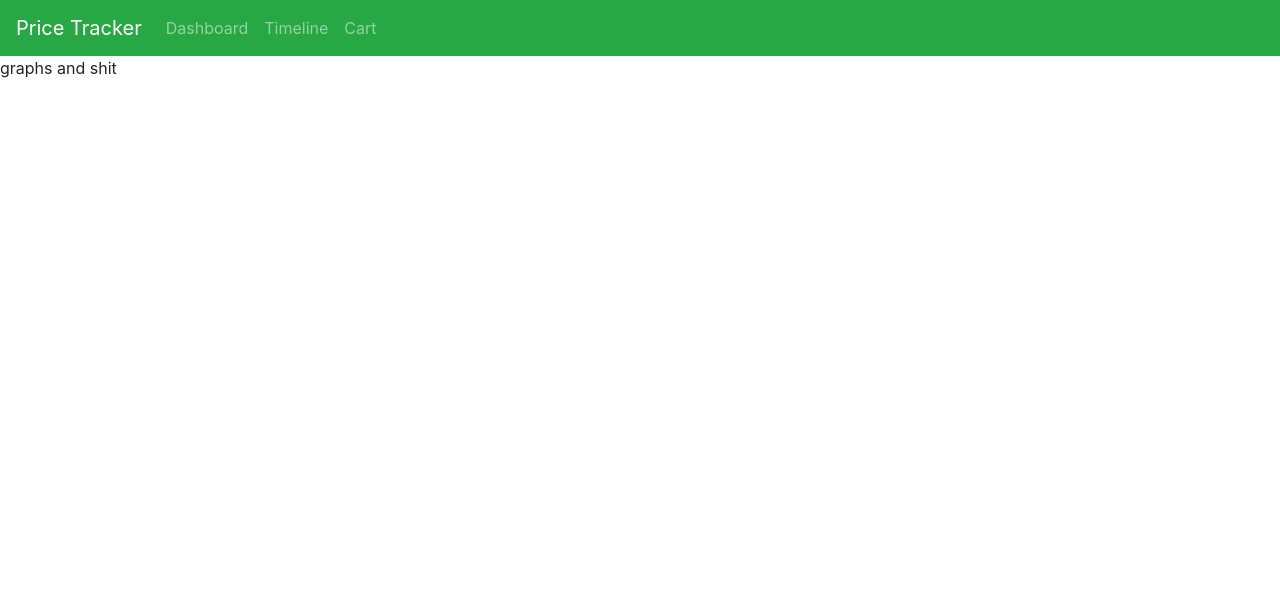
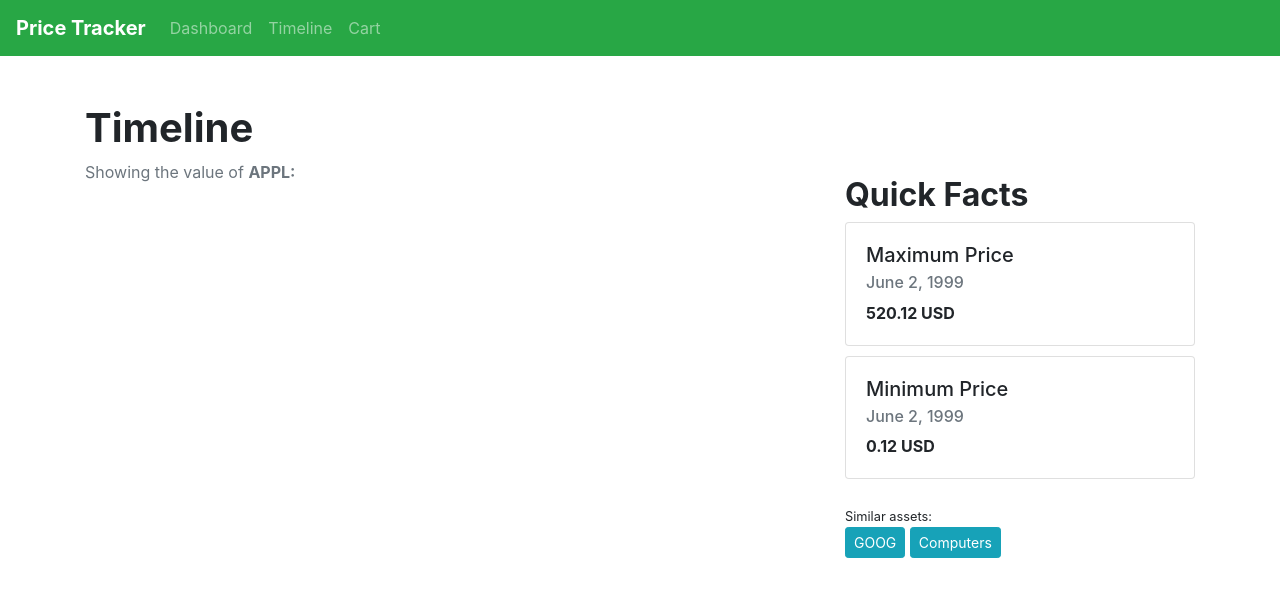
Before and after one commit to ksjiaxian/price_tracker, a Flask app: page /timeline in a window 1280 px wide. Shown: the top 597 px of the page. Run offline with Flask 2, Linux system fonts and the light colour scheme; some libraries are stand-ins or nearby versions.

Commit message:
Add site design

```diff
--- a/app/templates/timeline.html
+++ b/app/templates/timeline.html
@@ -7,12 +7,49 @@
 
     <!-- Bootstrap CSS -->
     <link rel="stylesheet" href="https://stackpath.bootstrapcdn.com/bootstrap/4.4.1/css/bootstrap.min.css" integrity="sha384-Vkoo8x4CGsO3+Hhxv8T/Q5PaXtkKtu6ug5TOeNV6gBiFeWPGFN9MuhOf23Q9Ifjh" crossorigin="anonymous">
+    <script src="https://code.jquery.com/jquery-3.4.1.slim.min.js" integrity="sha384-J6qa4849blE2+poT4WnyKhv5vZF5SrPo0iEjwBvKU7imGFAV0wwj1yYfoRSJoZ+n" crossorigin="anonymous"></script>
+    <script src="https://cdn.jsdelivr.net/npm/popper.js@1.16.0/dist/umd/popper.min.js" integrity="sha384-Q6E9RHvbIyZFJoft+2mJbHaEWldlvI9IOYy5n3zV9zzTtmI3UksdQRVvoxMfooAo" crossorigin="anonymous"></script>
+    <script src="https://stackpath.bootstrapcdn.com/bootstrap/4.4.1/js/bootstrap.min.js" integrity="sha384-wfSDF2E50Y2D1uUdj0O3uMBJnjuUD4Ih7YwaYd1iqfktj0Uod8GCExl3Og8ifwB6" crossorigin="anonymous"></script>
+    <script src="https://canvasjs.com/assets/script/jquery.canvasjs.min.js"></script>
 
     <title>Price Tracker</title>
+
+    <script>
+      window.onload = function () {
+
+      var limit = 10000;    //increase number of dataPoints by increasing the limit
+      var y = 100;
+      var data = [];
+      var dataSeries = { type: "line" };
+      var dataPoints = [];
+      for (var i = 0; i < limit; i += 1) {
+        y += Math.round(Math.random() * 10 - 5);
+        dataPoints.push({
+          x: i,
+          y: y
+        });
+      }
+      dataSeries.dataPoints = dataPoints;
+      data.push(dataSeries);
+
+      //Better to construct options first and then pass it as a parameter
+      var options = {
+        zoomEnabled: true,
+        animationEnabled: true,
+        axisY: {
+          includeZero: false
+        },
+        data: data  // random data
+      };
+
+      $("#chartContainer").CanvasJSChart(options);
+
+      }
+    </script>
   </head>
   <body>
     <nav class="navbar navbar-expand-lg navbar-dark bg-success">
-      <a class="navbar-brand" href="/">Price Tracker</a>
+      <a class="navbar-brand" href="/"><strong>Price Tracker</strong></a>
       <button class="navbar-toggler" type="button" data-toggle="collapse" data-target="#navbarSupportedContent" aria-controls="navbarSupportedContent" aria-expanded="false" aria-label="Toggle navigation">
         <span class="navbar-toggler-icon"></span>
       </button>
@@ -32,11 +69,37 @@
       </div>
     </nav>
 
-    <p>graphs and shit</p>
-    <!-- Optional JavaScript -->
-    <!-- jQuery first, then Popper.js, then Bootstrap JS -->
-    <script src="https://code.jquery.com/jquery-3.4.1.slim.min.js" integrity="sha384-J6qa4849blE2+poT4WnyKhv5vZF5SrPo0iEjwBvKU7imGFAV0wwj1yYfoRSJoZ+n" crossorigin="anonymous"></script>
-    <script src="https://cdn.jsdelivr.net/npm/popper.js@1.16.0/dist/umd/popper.min.js" integrity="sha384-Q6E9RHvbIyZFJoft+2mJbHaEWldlvI9IOYy5n3zV9zzTtmI3UksdQRVvoxMfooAo" crossorigin="anonymous"></script>
-    <script src="https://stackpath.bootstrapcdn.com/bootstrap/4.4.1/js/bootstrap.min.js" integrity="sha384-wfSDF2E50Y2D1uUdj0O3uMBJnjuUD4Ih7YwaYd1iqfktj0Uod8GCExl3Og8ifwB6" crossorigin="anonymous"></script>
+    <div class="container">
+      <div class="row" style="margin-top: 3rem;">
+        <div class="col-md-8">
+
+          <h1><strong>Timeline</strong></h1>
+          <p class="text-muted">Showing the value of <strong>APPL:</strong></p>
+          <div id="chartContainer" style="width: 100%;"></div>
+        <div class="col-md-4"></div>
+      </div>
+
+      <div class="col-md-4">
+        <br /> <br /> <br />
+        <h2><strong>Quick Facts</strong></h2>
+        <div class="card" style="width: 100%;">
+          <div class="card-body">
+            <h5 class="card-title">Maximum Price</h5>
+            <h6 class="card-subtitle mb-2 text-muted">June 2, 1999</h6>
+            <p class="card-text"><strong>520.12 USD</strong></p>
+          </div>
+        </div>
+        <div class="card" style="margin-top: 10px; width: 100%;">
+          <div class="card-body">
+            <h5 class="card-title">Minimum Price</h5>
+            <h6 class="card-subtitle mb-2 text-muted">June 2, 1999</h6>
+            <p class="card-text"><strong>0.12 USD</strong></p>
+          </div>
+        </div>
+        <br />
+        <small >Similar assets:</small> <br style="margin-bottom: 5px;"/>
+        <a href="/timeline" class="btn btn-info btn-sm">GOOG</a> <a href="/timeline" class="btn btn-info btn-sm">Computers</a>
+      </div>
+    </div>
   </body>
 </html>
```
Also changed, not shown: app/templates/cart.html (+19 -3 lines), app/templates/dashboard.html (+30 -2 lines), app/templates/splash.html (+13 -7 lines).
